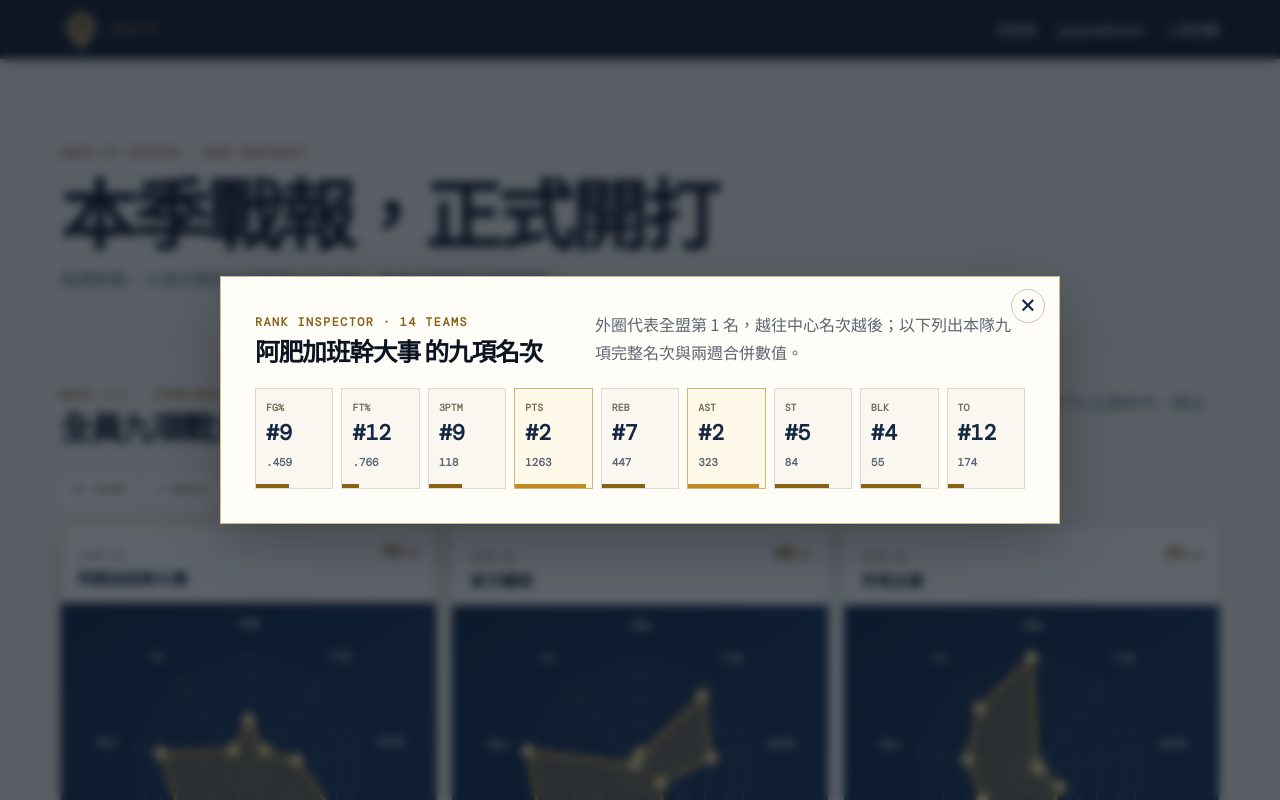
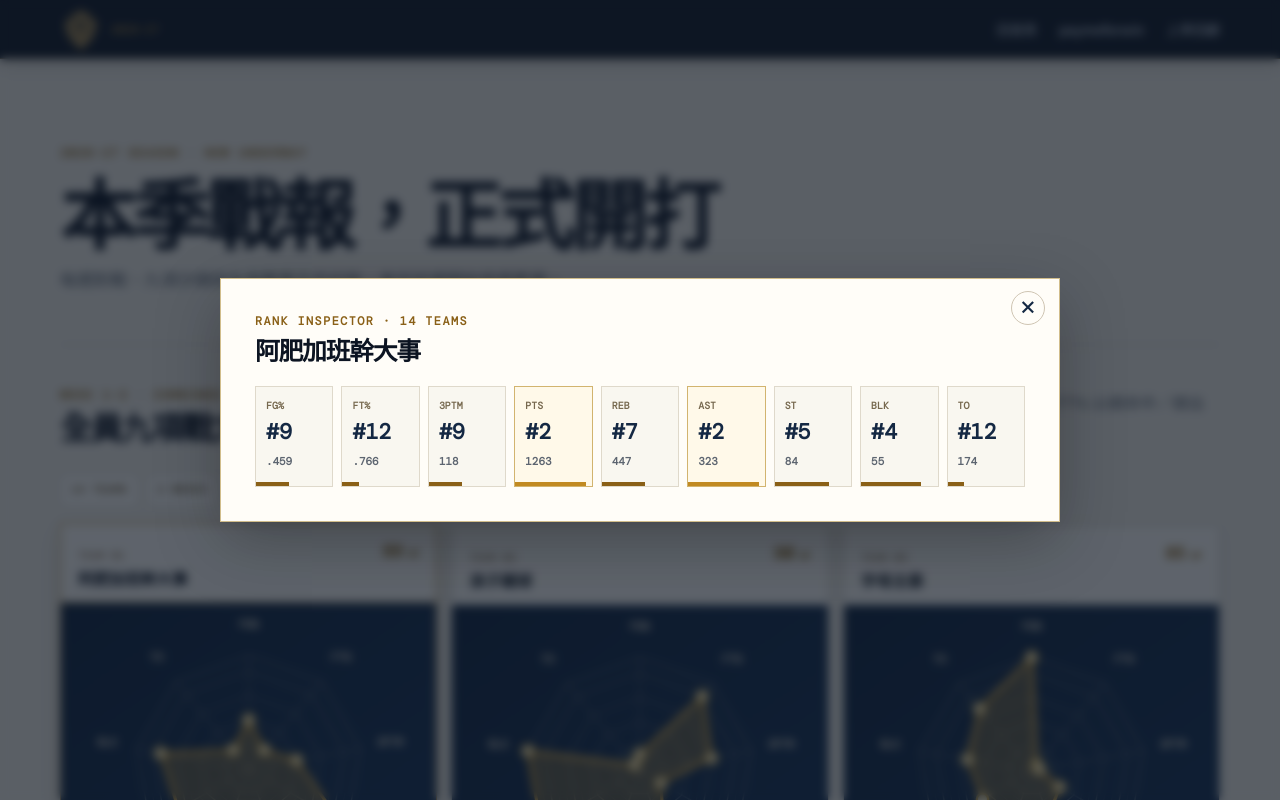
Before and after one commit to Vince-Chen-hao/chanchao-gentleman-club, a Nuxt app: page /paymeforwin in a window 1280 px wide. Both pictures are taken after a click on the button 248 px from the left and 762 px from the top of the page. Shown: the top 800 px of the page. Built offline with nearby package versions, Linux system fonts and the light colour scheme.

Commit message:
Simplify radar rank modal

```diff
--- a/pages/paymeforwin.vue
+++ b/pages/paymeforwin.vue
@@ -145,7 +145,7 @@ const matchupSummary = computed(() => {
           <div class="analysis-highlights"><span v-for="item in player.highlights" :key="item.label"><b>{{ item.label }}</b><em>#{{ item.rank }}</em><small>{{ item.value }}</small></span></div>
         </article>
       </div>
-      <section v-if="isRankModalOpen" class="rank-modal" role="dialog" aria-modal="true" :aria-label="`${selectedPlayer.team} 九項名次`" @click.self="closeRankModal"><div class="rank-modal-panel"><button class="rank-modal-close" type="button" aria-label="關閉完整名次" @click="closeRankModal">×</button><div class="rank-detail-head"><div><p class="eyebrow ink">RANK INSPECTOR · 14 TEAMS</p><h2>{{ selectedPlayer.team }} 的九項名次</h2></div><p>外圈代表全盟第 1 名，越往中心名次越後；以下列出本隊九項完整名次與兩週合併數值。</p></div><div class="rank-detail-grid"><article v-for="detail in selectedRankDetails" :key="detail.category" :class="['rank-detail-item', { elite: detail.rank <= 3 }]"><span>{{ detail.category }}</span><b>#{{ detail.rank }}</b><small>{{ detail.value }}</small><i :style="{ width: `${rankStrength(detail.rank) * 100}%` }"></i></article></div></div></section>
+      <section v-if="isRankModalOpen" class="rank-modal" role="dialog" aria-modal="true" :aria-label="`${selectedPlayer.team} 九項名次`" @click.self="closeRankModal"><div class="rank-modal-panel"><button class="rank-modal-close" type="button" aria-label="關閉完整名次" @click="closeRankModal">×</button><div class="rank-detail-head"><div><p class="eyebrow ink">RANK INSPECTOR · 14 TEAMS</p><h2>{{ selectedPlayer.team }}</h2></div></div><div class="rank-detail-grid"><article v-for="detail in selectedRankDetails" :key="detail.category" :class="['rank-detail-item', { elite: detail.rank <= 3 }]"><span>{{ detail.category }}</span><b>#{{ detail.rank }}</b><small>{{ detail.value }}</small><i :style="{ width: `${rankStrength(detail.rank) * 100}%` }"></i></article></div></div></section>
       <section class="matchup-lab" aria-labelledby="matchup-title">
         <div class="matchup-heading"><div><p class="eyebrow ink">HEAD TO HEAD · {{ activeMatchupPeriod.caption }}</p><h2 id="matchup-title">雙隊九項對位</h2></div><p>九項總數下直接列出場均；GP 另列於隊伍選擇下方。優勢判定以場均為準，FG%、FT% 直接比較命中率，TO 越低越好。</p></div>
         <div class="matchup-periods" role="tablist" aria-label="對位週次"><button v-for="period in matchupPeriods" :key="period.id" type="button" :class="{ active: selectedMatchupPeriod === period.id }" :aria-selected="selectedMatchupPeriod === period.id" @click="selectedMatchupPeriod = period.id">{{ period.label }}</button></div>
```
